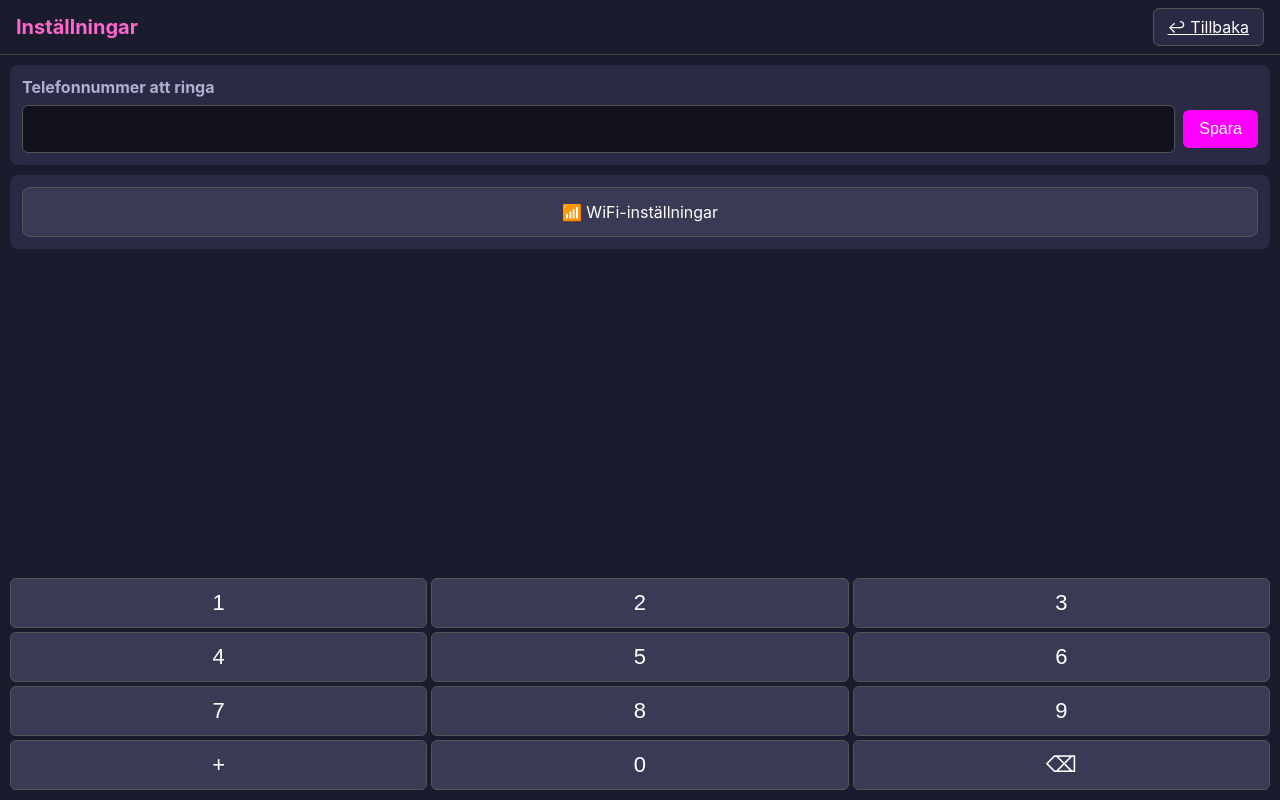
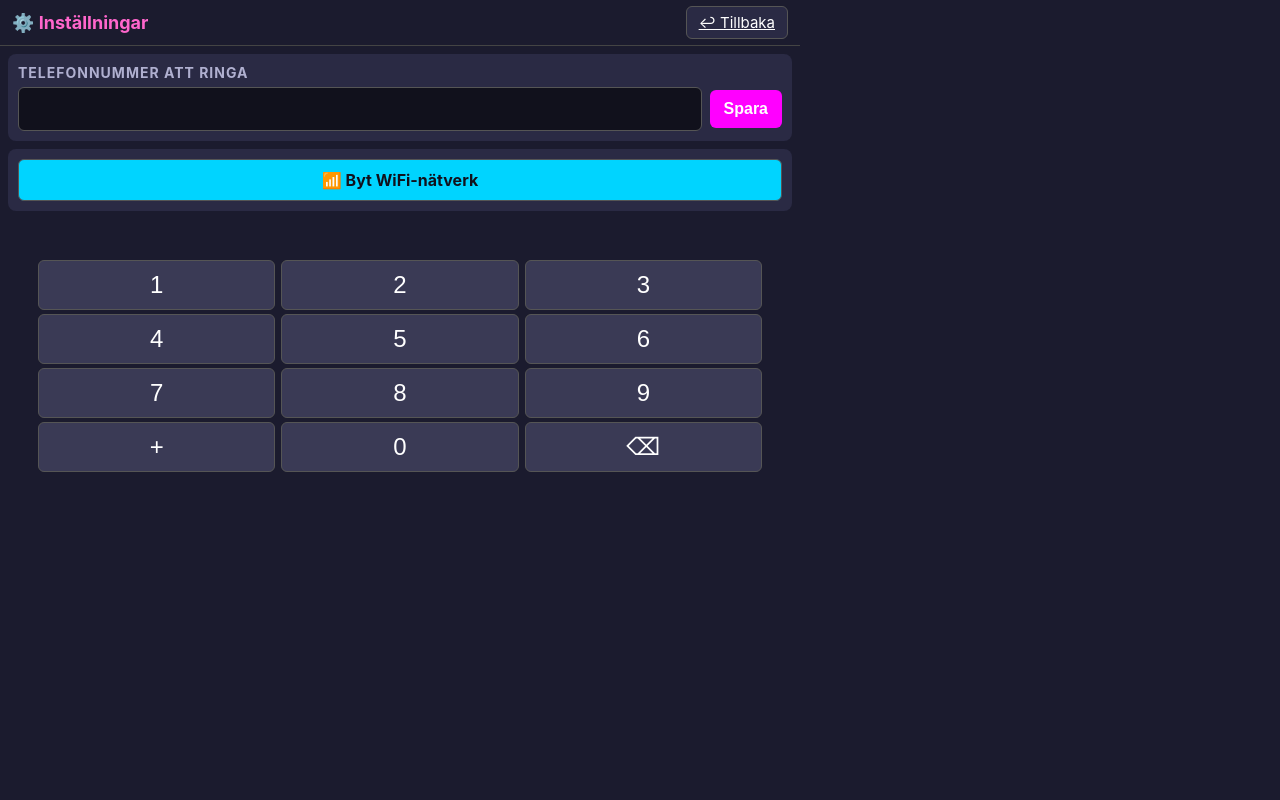
Before and after one commit to B2elks/mood-plotter, a Flask app: page /settings in a window 1280 px wide. Run offline with Flask 3, Linux system fonts and the light colour scheme; data that the repository does not hold is empty.

Commit message:
fix(pi/kiosk): 800x480 layout + WiFi-button on gallery + Wayland touch flags
User reports touch input not working and layout doesn't fit the
Waveshare 4.3" DSI (800x480 native).

- Chromium service args: --ozone-platform=wayland, UseOzonePlatform,
  --touch-events=enabled, --window-size=800,480. The Wayland Ozone
  flags route input through libinput properly (cage hosts the
  compositor); without them Chromium can default to XWayland which
  has flaky touch on Pi.
- All three pages (gallery, wifi_setup, settings) rebuilt for fixed
  800x480 viewport: smaller paddings, compact keyboard rows (~38-50px
  tall), iframe still full bleed for the gallery embed.
- Gallery view gets a third floating button at bottom-left for "📶
  Byt WiFi" so the user doesn't need to go through Settings first.
- Settings page now has a prominent teal "Byt WiFi-nätverk" link in
  addition to the WiFi shortcut on gallery.

Co-Authored-By: Claude Opus 4.7 (1M context) <noreply@anthropic.com>

```diff
--- a/pi/kiosk/templates/settings.html
+++ b/pi/kiosk/templates/settings.html
@@ -2,7 +2,7 @@
 <html lang="sv">
 <head>
 <meta charset="utf-8">
-<meta name="viewport" content="width=device-width,initial-scale=1,user-scalable=no">
+<meta name="viewport" content="width=800,initial-scale=1,user-scalable=no">
 <title>Installningar</title>
 <style>
   :root {
@@ -14,56 +14,67 @@
     --muted: #b0b0d0;
     --key: #3a3a55;
     --key-active: #5a5a80;
+    --teal: #00d4ff;
   }
   html, body {
-    margin: 0; padding: 0; height: 100%;
+    margin: 0; padding: 0;
+    width: 800px; height: 480px;
     font-family: -apple-system, "Helvetica Neue", sans-serif;
     background: var(--bg); color: var(--text);
     overflow: hidden;
     -webkit-tap-highlight-color: transparent;
     user-select: none;
+    touch-action: manipulation;
   }
   body { display: flex; flex-direction: column; }
   header {
-    padding: 8px 16px;
+    padding: 6px 12px;
     display: flex; align-items: center; justify-content: space-between;
     border-bottom: 1px solid #444;
+    flex-shrink: 0;
   }
-  header h1 { font-size: 20px; margin: 0; color: var(--accent); }
+  header h1 { font-size: 18px; margin: 0; color: var(--accent); }
   .topbtn {
     background: var(--card); border: 1px solid #555; color: var(--text);
-    padding: 8px 14px; border-radius: 6px; font-size: 16px;
+    padding: 6px 12px; border-radius: 6px; font-size: 15px;
   }
-  main { flex: 1; overflow: hidden; display: flex; flex-direction: column; padding: 10px; gap: 10px; }
+  main {
+    flex: 1; overflow: hidden;
+    display: flex; flex-direction: column;
+    padding: 8px;
+    gap: 8px;
+    min-height: 0;
+  }
   section {
-    background: var(--card); border-radius: 8px; padding: 12px;
+    background: var(--card); border-radius: 8px; padding: 10px;
   }
-  section h2 { margin: 0 0 8px 0; font-size: 16px; color: var(--muted); }
+  section h2 { margin: 0 0 6px 0; font-size: 14px; color: var(--muted); text-transform: uppercase; letter-spacing: 1px; }
   .row { display: flex; align-items: center; gap: 8px; }
   #phone-input {
-    flex: 1; padding: 10px; font-size: 22px;
+    flex: 1; padding: 8px 10px; font-size: 22px;
     border-radius: 6px; border: 1px solid #555;
     background: #11111c; color: white;
     letter-spacing: 1px; outline: none;
   }
   .btn-primary {
     background: var(--accent-strong); color: white;
-    padding: 10px 16px; font-size: 16px;
-    border: 0; border-radius: 6px;
+    padding: 10px 14px; font-size: 16px;
+    border: 0; border-radius: 6px; font-weight: bold;
   }
-  .link-row { display: flex; gap: 10px; flex-wrap: wrap; }
+  .link-row { display: flex; gap: 8px; }
   .link-row a {
     flex: 1; text-align: center;
     background: var(--key); color: white; text-decoration: none;
-    padding: 14px; border-radius: 8px; font-size: 16px;
+    padding: 10px; border-radius: 6px; font-size: 16px;
     border: 1px solid #555;
   }
+  .link-row .wifi-link { background: var(--teal); color: #11111c; font-weight: bold; }
 
   /* Number keyboard */
-  #kb { display: flex; flex-direction: column; gap: 4px; margin-top: auto; }
-  .kb-row { display: flex; gap: 4px; justify-content: center; }
+  #kb { display: flex; flex-direction: column; gap: 4px; margin-top: auto; padding: 0 30px; }
+  .kb-row { display: flex; gap: 6px; justify-content: center; }
   .kb-row button {
-    flex: 1; min-height: 50px; font-size: 22px;
+    flex: 1; height: 50px; font-size: 24px;
     background: var(--key); color: var(--text);
     border: 1px solid #555; border-radius: 6px;
   }
@@ -71,11 +82,11 @@
 
   #toast {
     display: none;
-    position: fixed; left: 50%; bottom: 18px;
+    position: fixed; left: 50%; bottom: 14px;
     transform: translateX(-50%);
-    padding: 10px 16px; border-radius: 8px;
+    padding: 8px 14px; border-radius: 8px;
     background: var(--card);
-    font-size: 16px;
+    font-size: 14px;
     box-shadow: 0 2px 8px rgba(0,0,0,0.5);
   }
   #toast.show { display: block; }
@@ -83,8 +94,8 @@
 </head>
 <body>
 <header>
-  <h1>Inställningar</h1>
-  <a class="topbtn" href="/">&#8617; Tillbaka</a>
+  <h1>⚙️ Inställningar</h1>
+  <a class="topbtn" href="/">↩ Tillbaka</a>
 </header>
 <main>
   <section>
@@ -96,7 +107,7 @@
   </section>
 
   <section class="link-row">
-    <a href="/wifi-setup">📶 WiFi-inställningar</a>
+    <a class="wifi-link" href="/wifi-setup">📶 Byt WiFi-nätverk</a>
   </section>
 
   <div id="kb"></div>
@@ -106,14 +117,12 @@
 <script>
 const phoneInput = document.getElementById('phone-input');
 const toast = document.getElementById('toast');
-
 function showToast(msg, ms=2500) {
   toast.textContent = msg;
   toast.classList.add('show');
   if (ms) setTimeout(() => toast.classList.remove('show'), ms);
 }
 
-// Numeric keyboard
 const ROWS = [
   ['1','2','3'],
   ['4','5','6'],
@@ -128,11 +137,8 @@ for (const row of ROWS) {
     const b = document.createElement('button');
     b.textContent = k;
     b.addEventListener('click', () => {
-      if (k === '⌫') {
-        phoneInput.value = phoneInput.value.slice(0, -1);
-      } else {
-        phoneInput.value += k;
-      }
+      if (k === '⌫') phoneInput.value = phoneInput.value.slice(0, -1);
+      else phoneInput.value += k;
     });
     div.appendChild(b);
   }
@@ -142,7 +148,7 @@ for (const row of ROWS) {
 document.getElementById('save-btn').addEventListener('click', async () => {
   const phone = phoneInput.value.trim();
   if (!phone) { showToast('Tomt nummer'); return; }
-  showToast('Sparar...', 0);
+  showToast('Sparar…', 0);
   try {
     const res = await fetch('/api/phone', {
       method: 'PUT',
```
Also changed, not shown: pi/kiosk/templates/gallery.html (+46 -22 lines), pi/kiosk/templates/wifi_setup.html (+57 -57 lines), 1 other file.
